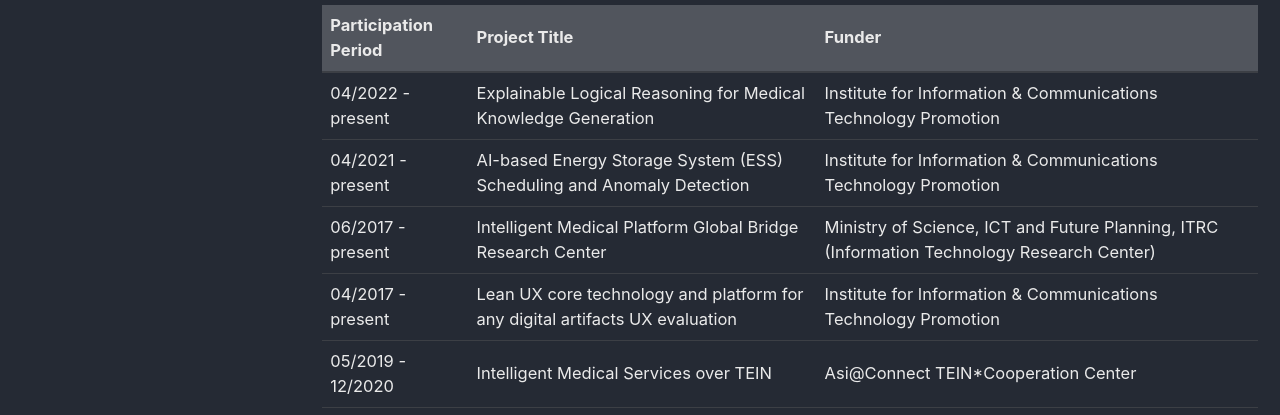
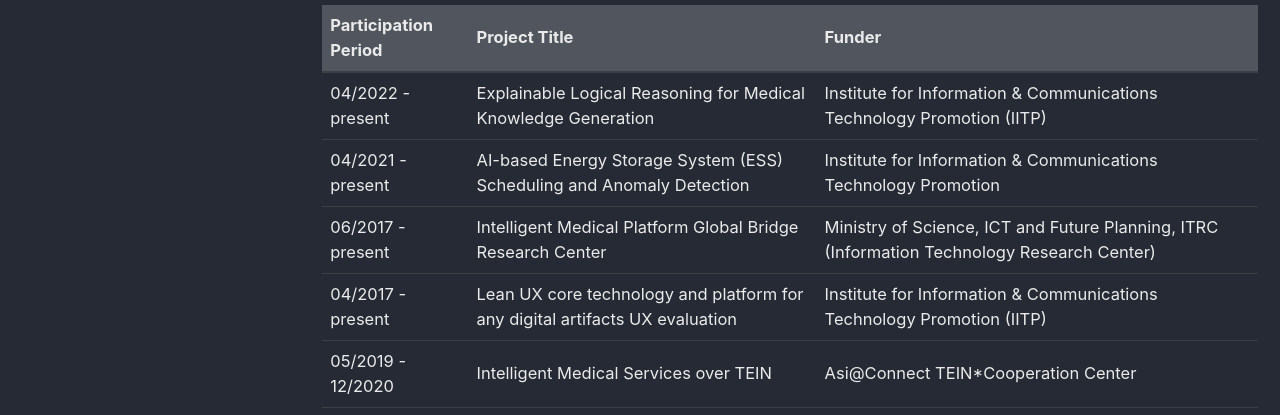
Before and after one commit to camhao168/camhao168.github.io, a Jekyll site: the page built from _pages/work.md, in a window 1280 px wide and 1396 px high. Shown: the part 626-1041 px from the top of the window. Built offline with Jekyll 4.4.1, drawn with Linux system fonts in a browser that asks for light colours; cached includes are drawn as plain includes.

Commit message:
Update work.md

```diff
--- a/_pages/work.md
+++ b/_pages/work.md
@@ -18,9 +18,9 @@ date: 2022-10-17T12:58:00+00:00
 
 | Participation Period          | Project Title                                                                 | Funder
 | ------------------------------| ------------------------------------------------------------------------------| -----------------------------------------------------------------|
-| 04/2022 - present             | Explainable Logical Reasoning for Medical Knowledge Generation                | Institute for Information & Communications Technology Promotion |
+| 04/2022 - present             | Explainable Logical Reasoning for Medical Knowledge Generation                | Institute for Information & Communications Technology Promotion (IITP) |
 | 04/2021 - present             | AI-based Energy Storage System (ESS) Scheduling and Anomaly Detection         | Institute for Information & Communications Technology Promotion |
 | 06/2017 - present             | Intelligent Medical Platform Global Bridge Research Center                    | Ministry of Science, ICT and Future Planning, ITRC (Information Technology Research Center) |
-| 04/2017 - present             | Lean UX core technology and platform for any digital artifacts UX evaluation  | Institute for Information & Communications Technology Promotion |
+| 04/2017 - present             | Lean UX core technology and platform for any digital artifacts UX evaluation  | Institute for Information & Communications Technology Promotion (IITP) |
 | 05/2019 - 12/2020             | Intelligent Medical Services over TEIN                                        | Asi@Connect TEIN\*Cooperation Center |
 | 09/2016 - 05/2018             | Mining Minds Core Technology Exploiting Personal Big Data                     | Ministry of Trade, Industry & Energy (MOTIE) |
```
